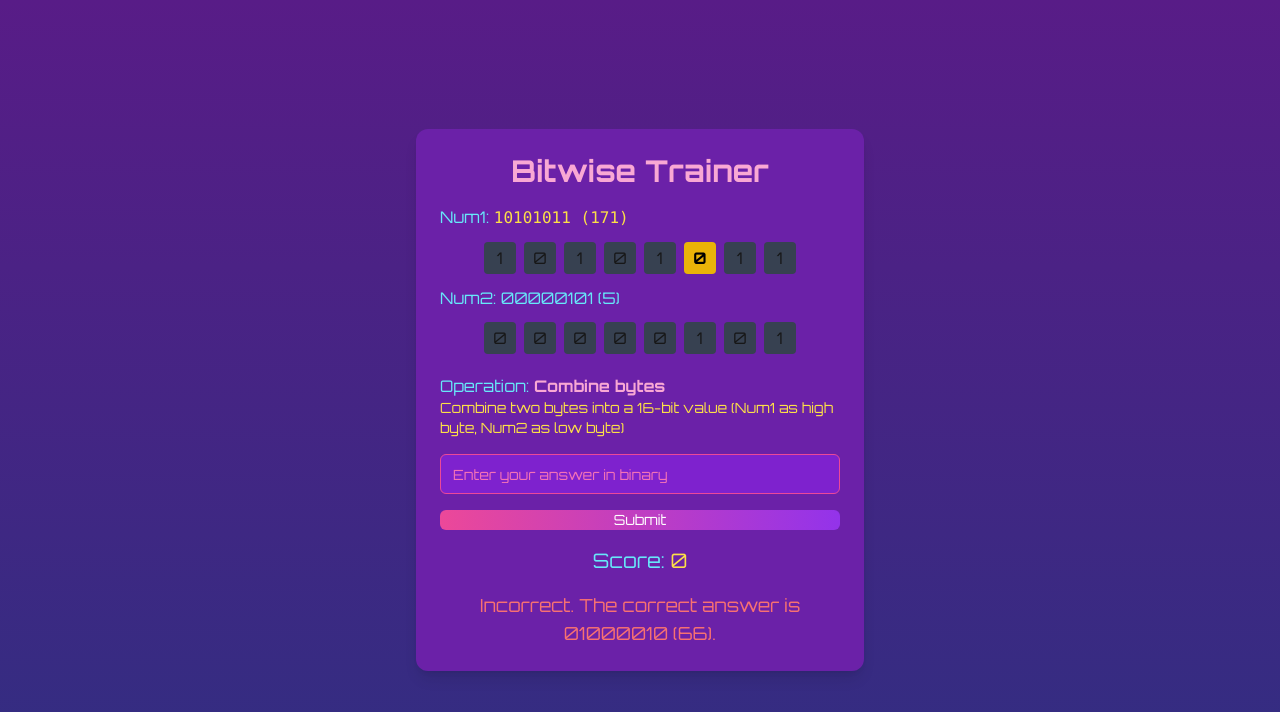
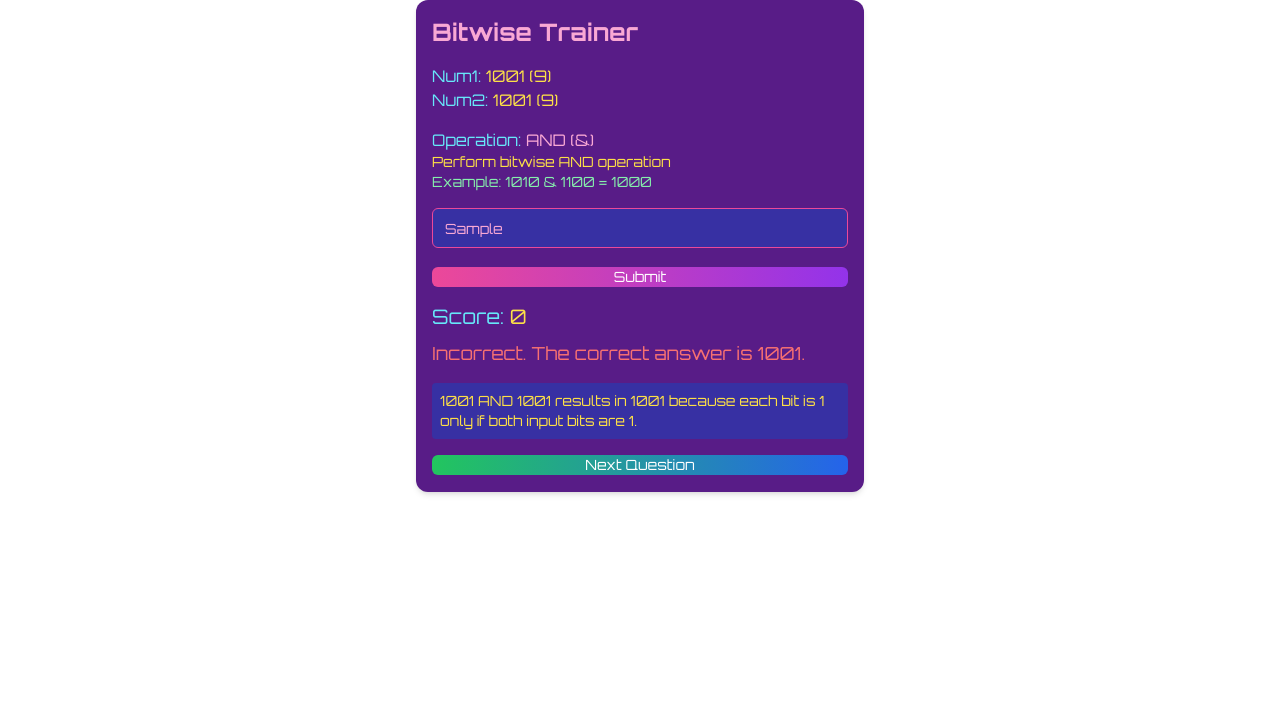
Before and after one commit to rysaunders/bitwise-trainer, a Next.js app: page / in a window 1280 px wide. Both pictures are taken after typing "Sample" into the empty fields and a click on the button "Submit". Shown: the top 712 px of the page. Built offline with nearby package versions, Linux system fonts and the light colour scheme.

Commit message:
Hopefully make this thing useful

```diff
--- a/app/page.tsx
+++ b/app/page.tsx
@@ -5,17 +5,42 @@ import { Button } from "@/components/ui/button";
 import { Input } from "@/components/ui/input";
 
 const operations = [
-  { name: 'Set bit', requiresSecondOperand: true, description: 'Set a specific bit to 1' },
-  { name: 'Clear bit', requiresSecondOperand: true, description: 'Set a specific bit to 0' },
-  { name: 'Toggle bit', requiresSecondOperand: true, description: 'Flip a specific bit' },
-  { name: 'Check if bit is set', requiresSecondOperand: true, description: 'Check if a specific bit is 1' },
-  { name: 'Mask', requiresSecondOperand: true, description: 'Apply a bit mask' },
-  { name: 'Combine bytes', requiresSecondOperand: true, description: 'Combine two bytes into a 16-bit value' },
-  { name: 'Extract low byte', requiresSecondOperand: false, description: 'Get the least significant byte' },
-  { name: 'Extract high byte', requiresSecondOperand: false, description: 'Get the most significant byte' },
-  { name: 'Multiply by 8', requiresSecondOperand: false, description: 'Multiply by 8 (left shift by 3)' },
-  { name: 'Divide by 4', requiresSecondOperand: false, description: 'Divide by 4 (right shift by 2)' },
-  { name: 'Check if power of 2', requiresSecondOperand: false, description: 'Check if the number is a power of 2' },
+  {
+    name: 'AND',
+    symbol: '&',
+    description: 'Perform bitwise AND operation',
+    example: '1010 & 1100 = 1000'
+  },
+  {
+    name: 'OR',
+    symbol: '|',
+    description: 'Perform bitwise OR operation',
+    example: '1010 | 1100 = 1110'
+  },
+  {
+    name: 'XOR',
+    symbol: '^',
+    description: 'Perform bitwise XOR operation',
+    example: '1010 ^ 1100 = 0110'
+  },
+  {
+    name: 'Left Shift',
+    symbol: '<<',
+    description: 'Shift bits to the left',
+    example: '1010 << 2 = 101000'
+  },
+  {
+    name: 'Right Shift',
+    symbol: '>>',
+    description: 'Shift bits to the right',
+    example: '1010 >> 2 = 0010'
+  },
+  {
+    name: 'NOT',
+    symbol: '~',
+    description: 'Invert all bits',
+    example: '~1010 = 0101 (ignoring leading 1s)'
+  }
 ];
 
 export default function BitwiseTrainer() {
@@ -25,45 +50,28 @@ export default function BitwiseTrainer() {
   const [userAnswer, setUserAnswer] = useState('');
   const [score, setScore] = useState(0);
   const [feedback, setFeedback] = useState('');
+  const [showExplanation, setShowExplanation] = useState(false);
 
-  const generateNumbers = () => {
-    setNum1(Math.floor(Math.random() * 256)); // 8-bit number
-    setNum2(Math.floor(Math.random() * 8)); // Bit position (0-7)
+  const generateQuestion = () => {
+    setNum1(Math.floor(Math.random() * 16)); // 4-bit number for simplicity
+    setNum2(Math.floor(Math.random() * 16)); // 4-bit number for simplicity
     setOperation(operations[Math.floor(Math.random() * operations.length)]);
+    setShowExplanation(false);
   };
 
-
   useEffect(() => {
-    generateNumbers();
+    generateQuestion();
   }, []);
 
   const calculateCorrectAnswer = () => {
-    const bitPosition = num2 % 8;
     switch (operation.name) {
-      case 'Set bit':
-        return num1 | (1 << bitPosition);
-      case 'Clear bit':
-        return num1 & ~(1 << bitPosition);
-      case 'Toggle bit':
-        return num1 ^ (1 << bitPosition);
-      case 'Check if bit is set':
-        return (num1 & (1 << bitPosition)) !== 0 ? 1 : 0;
-      case 'Mask':
-        return num1 & num2;
-      case 'Combine bytes':
-        return (num1 << 8) | num2;
-      case 'Extract low byte':
-        return num1 & 0xFF;
-      case 'Extract high byte':
-        return (num1 >> 8) & 0xFF;
-      case 'Multiply by 8':
-        return num1 << 3;
-      case 'Divide by 4':
-        return num1 >> 2;
-      case 'Check if power of 2':
-        return (num1 & (num1 - 1)) === 0 ? 1 : 0;
-      default:
-        return 0;
+      case 'AND': return num1 & num2;
+      case 'OR': return num1 | num2;
+      case 'XOR': return num1 ^ num2;
+      case 'Left Shift': return num1 << (num2 % 4); // Limit shift to prevent overflow
+      case 'Right Shift': return num1 >> (num2 % 4); // Limit shift to prevent underflow
+      case 'NOT': return ~num1 & 0xF; // Limit to 4 bits
+      default: return 0;
     }
   };
 
@@ -73,78 +81,67 @@ export default function BitwiseTrainer() {
       setScore(score + 1);
       setFeedback('Correct!');
     } else {
-      setFeedback(`Incorrect. The correct answer is ${correctAnswer.toString(2).padStart(8, '0')} (${correctAnswer}).`);
+      setFeedback(`Incorrect. The correct answer is ${correctAnswer.toString(2).padStart(4, '0')}.`);
     }
-    setUserAnswer('');
-    generateNumbers();
+    setShowExplanation(true);
   };
 
-  const getBitVisualization = (num: number, highlightBit: number | null = null) => {
-    return num.toString(2).padStart(8, '0').split('').map((bit, index) => (
-      <span key={index} className={`inline-block w-8 text-center p-1 m-1 rounded ${
-        index === highlightBit ? 'bg-yellow-500 text-black font-bold' : 'bg-gray-700'
-      }`}>
-        {bit}
-      </span>
-    ));
-  };
-
-  const getOperationDescription = () => {
+  const getExplanation = () => {
+    const correctAnswer = calculateCorrectAnswer();
     switch (operation.name) {
-      case 'Set bit':
-      case 'Clear bit':
-      case 'Toggle bit':
-      case 'Check if bit is set':
-        return `${operation.description} (Bit position: ${num2})`;
-      case 'Mask':
-        return `${operation.description} (Mask: ${num2.toString(2).padStart(8, '0')})`;
-      case 'Combine bytes':
-        return `${operation.description} (Num1 as high byte, Num2 as low byte)`;
+      case 'AND':
+        return `${num1.toString(2).padStart(4, '0')} AND ${num2.toString(2).padStart(4, '0')} results in ${correctAnswer.toString(2).padStart(4, '0')} because each bit is 1 only if both input bits are 1.`;
+      case 'OR':
+        return `${num1.toString(2).padStart(4, '0')} OR ${num2.toString(2).padStart(4, '0')} results in ${correctAnswer.toString(2).padStart(4, '0')} because each bit is 1 if either input bit is 1.`;
+      case 'XOR':
+        return `${num1.toString(2).padStart(4, '0')} XOR ${num2.toString(2).padStart(4, '0')} results in ${correctAnswer.toString(2).padStart(4, '0')} because each bit is 1 only if the input bits are different.`;
+      case 'Left Shift':
+        return `${num1.toString(2).padStart(4, '0')} shifted left by ${num2 % 4} positions becomes ${correctAnswer.toString(2).padStart(4, '0')}. This is equivalent to multiplying by 2^${num2 % 4}.`;
+      case 'Right Shift':
+        return `${num1.toString(2).padStart(4, '0')} shifted right by ${num2 % 4} positions becomes ${correctAnswer.toString(2).padStart(4, '0')}. This is equivalent to integer division by 2^${num2 % 4}.`;
+      case 'NOT':
+        return `NOT ${num1.toString(2).padStart(4, '0')} results in ${correctAnswer.toString(2).padStart(4, '0')} because each bit is flipped (0 becomes 1, and 1 becomes 0).`;
       default:
-        return operation.description;
+        return '';
     }
   };
 
   return (
-    <div className="min-h-screen bg-gradient-to-b from-purple-900 to-indigo-900 flex items-center justify-center p-4">
-      <div className="w-full max-w-md bg-purple-800 rounded-xl shadow-lg p-6 space-y-4">
-        <h1 className="text-3xl font-bold text-center text-pink-300">Bitwise Trainer</h1>
-        <div>
-          <p className="text-cyan-300">Num1: <span className="text-yellow-300 font-mono">{num1.toString(2).padStart(8, '0')} ({num1})</span></p>
-          <div className="my-2 flex justify-center">{getBitVisualization(num1, operation.requiresSecondOperand ? num2 : null)}</div>
-          {operation.requiresSecondOperand && (
-            <>
-              <p className="text-cyan-300 mt-2">
-                {operation.name === 'Mask' || operation.name === 'Combine bytes'
-                  ? `Num2: ${num2.toString(2).padStart(8, '0')} (${num2})`
-                  : `Bit position: ${num2}`
-                }
-              </p>
-              {(operation.name === 'Mask' || operation.name === 'Combine bytes') && (
-                <div className="my-2 flex justify-center">{getBitVisualization(num2)}</div>
-              )}
-            </>
+    <div className="p-4 max-w-md mx-auto bg-purple-900 rounded-xl shadow-md">
+      <h1 className="text-2xl font-bold mb-4 text-pink-300">Bitwise Trainer</h1>
+      <div className="mb-4">
+        <p className="text-cyan-300">Num1: <span className="text-yellow-300">{num1.toString(2).padStart(4, '0')} ({num1})</span></p>
+        {operation.name !== 'NOT' && (
+          <p className="text-cyan-300">Num2: <span className="text-yellow-300">{num2.toString(2).padStart(4, '0')} ({num2})</span></p>
         )}
       </div>
-        <div>
-          <p className="text-cyan-300">Operation: <span className="text-pink-300 font-semibold">{operation.name}</span></p>
-          <p className="text-sm text-yellow-300">{getOperationDescription()}</p>
+      <div className="mb-4">
+        <p className="text-cyan-300">Operation: <span className="text-pink-300">{operation.name} ({operation.symbol})</span></p>
+        <p className="text-sm text-yellow-300">{operation.description}</p>
+        <p className="text-sm text-green-300">Example: {operation.example}</p>
       </div>
       <Input
         type="text"
         value={userAnswer}
         onChange={(e) => setUserAnswer(e.target.value)}
         placeholder="Enter your answer in binary"
-          className="bg-purple-700 text-pink-300 border-pink-500 placeholder-pink-400"
+        className="mb-4 bg-indigo-800 text-pink-300 border-pink-500"
       />
-        <Button onClick={checkAnswer} className="w-full bg-gradient-to-r from-pink-500 to-purple-600 hover:from-pink-600 hover:to-purple-700 text-white">
+      <Button onClick={checkAnswer} className="w-full bg-gradient-to-r from-pink-500 to-purple-600 hover:from-pink-600 hover:to-purple-700 text-white mb-4">
         Submit
       </Button>
-        <p className="text-xl text-center text-cyan-300">Score: <span className="text-yellow-300">{score}</span></p>
-        <p className={`text-lg text-center ${feedback.startsWith('Correct') ? 'text-green-400' : 'text-red-400'}`}>
+      <p className="text-xl mb-2 text-cyan-300">Score: <span className="text-yellow-300">{score}</span></p>
+      <p className={`text-lg ${feedback.startsWith('Correct') ? 'text-green-400' : 'text-red-400'}`}>
         {feedback}
       </p>
+      {showExplanation && (
+        <div className="mt-4 p-2 bg-indigo-800 rounded">
+          <p className="text-sm text-yellow-300">{getExplanation()}</p>
         </div>
+      )}
+      <Button onClick={generateQuestion} className="w-full mt-4 bg-gradient-to-r from-green-500 to-blue-600 hover:from-green-600 hover:to-blue-700 text-white">
+        Next Question
+      </Button>
     </div>
   );
 }
```
Lines whose indentation alone changed are shown as unchanged.
